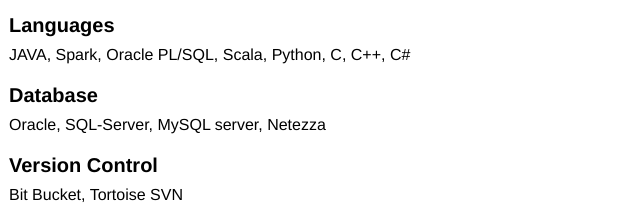
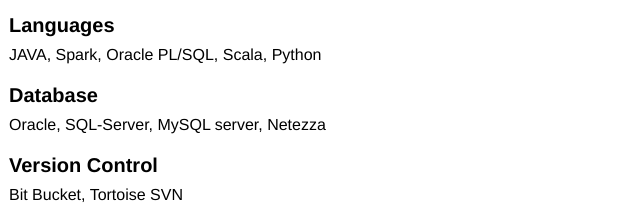
Before and after one commit to jithing30/MyProfile, a plain HTML site: page index.html in a window 1280 px wide. Shown: the part 510-730 px from the top of the page, 431-1071 px from the left. Drawn offline with Linux system fonts and the light colour scheme.

Commit message:
Update index.html
Update languages

```diff
--- a/index.html
+++ b/index.html
@@ -50,7 +50,7 @@
             <dt>Skills</dt>
             <dd>
                 <h2>Languages</h2>
-                <p>JAVA, Spark, Oracle PL/SQL, Scala, Python, C, C++, C#</p>
+                <p>JAVA, Spark, Oracle PL/SQL, Scala, Python</p>
 
                 <h2>Database</h2>
                 <p>Oracle, SQL-Server, MySQL server, Netezza</p>
```
